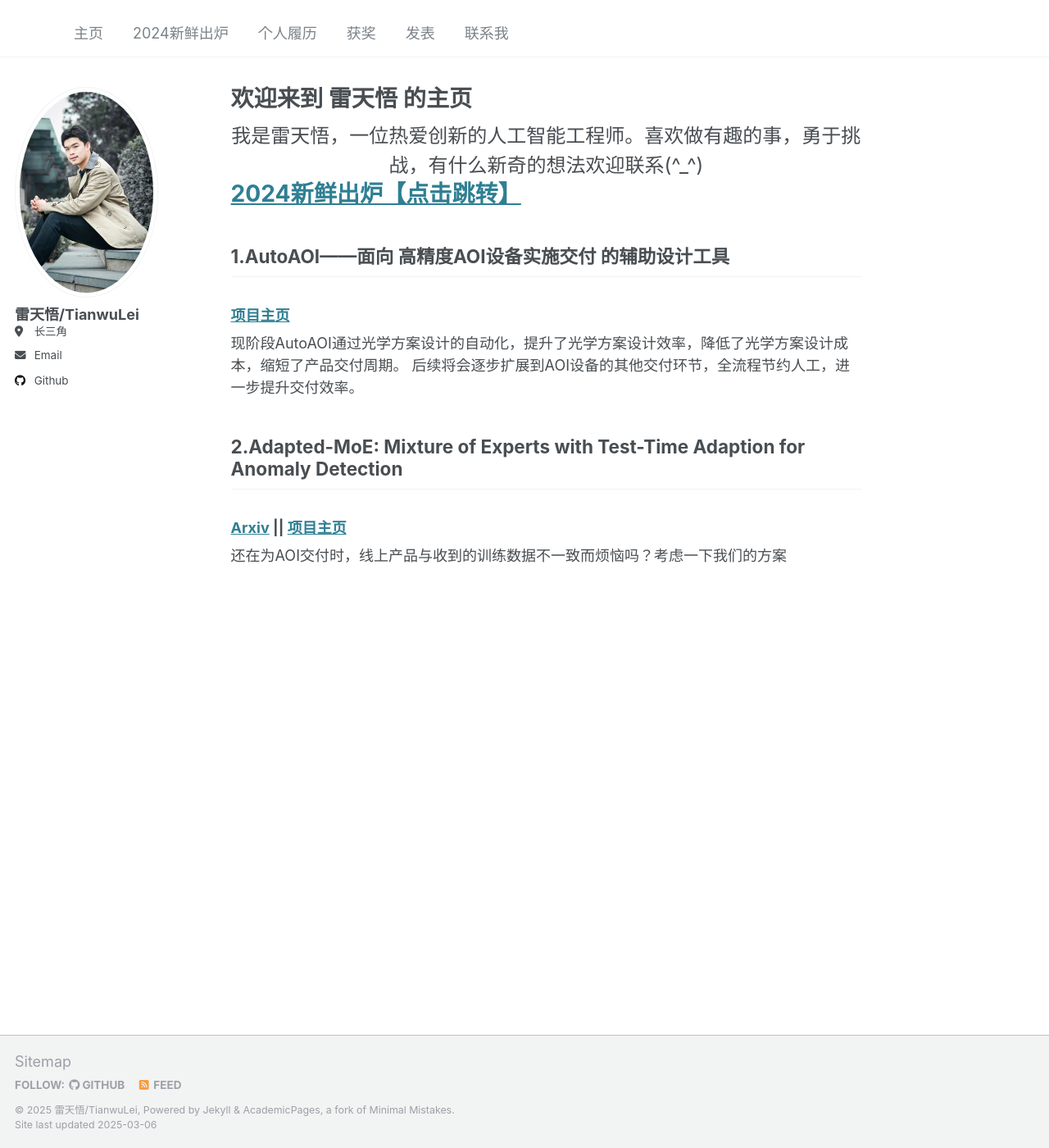
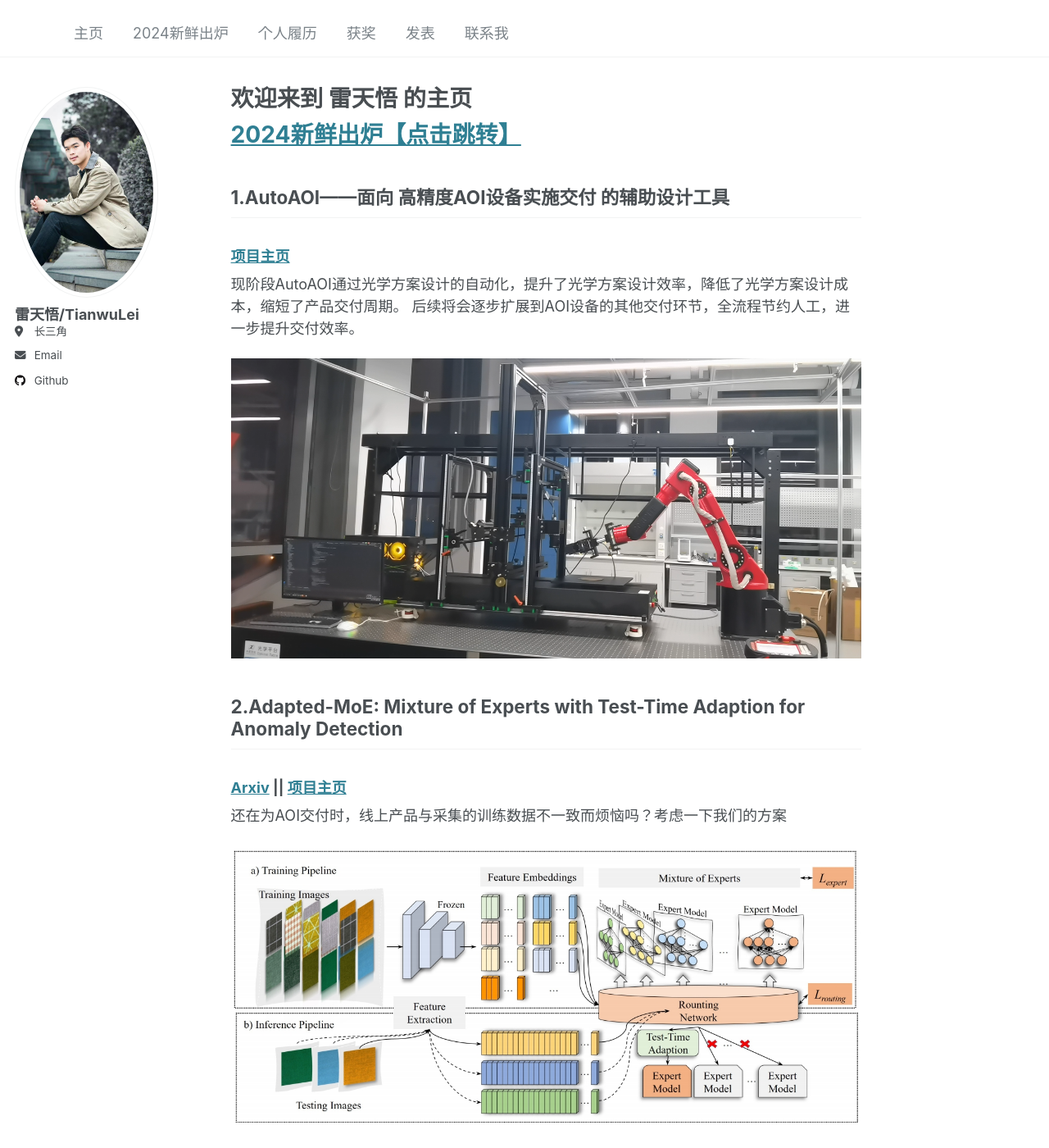
Before and after one commit to ray3572/ray3572.github.io, a Jekyll site: the page built from _pages/about.md, in a window 1280 px wide and 1400 px high. Shown: the whole window at 82% size. Built offline with Jekyll 4.4.1, drawn with Linux system fonts in a browser that asks for light colours.

Commit message:
update mainpage

```diff
--- a/_pages/about.md
+++ b/_pages/about.md
@@ -7,11 +7,6 @@ redirect_from:
   - /about.html
 ---
 
-<center>
-  <font size="5">
-    我是雷天悟，一位热爱创新的人工智能工程师。喜欢做有趣的事，勇于挑战，有什么新奇的想法欢迎联系(^_^)
-  </font>
-</center>
 
 
 # [2024新鲜出炉【点击跳转】](https://ray3572.github.io/news2024/)
@@ -19,8 +14,14 @@ redirect_from:
 ### [项目主页](https://ray3572.github.io/AutoAOI_web)
 现阶段AutoAOI通过光学方案设计的自动化，提升了光学方案设计效率，降低了光学方案设计成本，缩短了产品交付周期。
 后续将会逐步扩展到AOI设备的其他交付环节，全流程节约人工，进一步提升交付效率。
+<center>
+  <img src="\images\/autoaoi\/devices.png">
+</center>
 
 
 ## 2.Adapted-MoE: Mixture of Experts with Test-Time Adaption for Anomaly Detection
 ### [Arxiv](https://arxiv.org/pdf/2409.05611) || [项目主页](https://ray3572.github.io/AdaptedMoE_web)
-还在为AOI交付时，线上产品与收到的训练数据不一致而烦恼吗？考虑一下我们的方案
+还在为AOI交付时，线上产品与采集的训练数据不一致而烦恼吗？考虑一下我们的方案
+<center>
+  <img src="\images\adaptedmoe\overview.png">
+</center>
```
